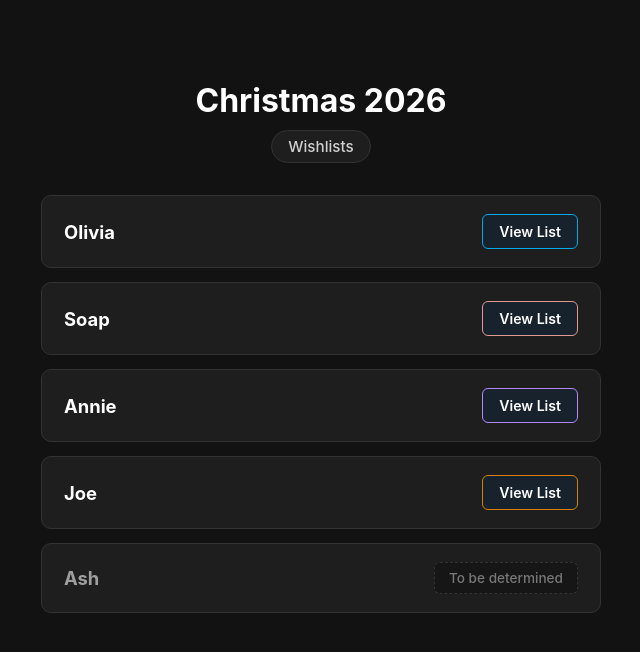
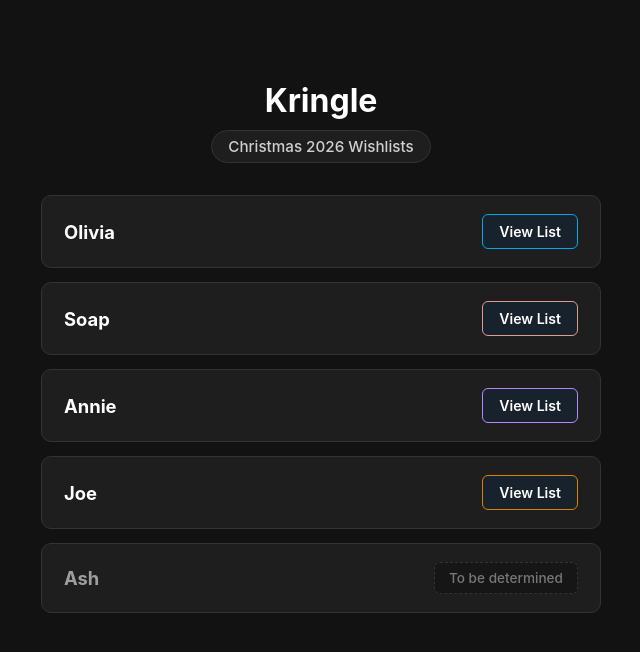
Before and after one commit to Jazzunc/lists, a plain HTML site: page index.html in a window 1280 px wide. Shown: the whole page, without its empty margins (319-959 px from the left). Drawn offline with Linux system fonts and the light colour scheme.

Commit message:
Update index.html

```diff
--- a/index.html
+++ b/index.html
@@ -3,7 +3,7 @@
 <head>
     <meta charset="UTF-8">
     <meta name="viewport" content="width=device-width, initial-scale=1.0">
-    <title>Christmas 2026 Wishlists</title>
+    <title>Kringle 2026</title>
     <style>
         * { box-sizing: border-box; }
         body {
@@ -104,8 +104,8 @@
 </head>
 <body>
 
-    <h1>Christmas 2026</h1>
-    <p class="subtitle">Wishlists</p>
+    <h1>Kringle</h1>
+    <p class="subtitle">Christmas 2026 Wishlists</p>
 
     <div class="hub-container">
 
```
